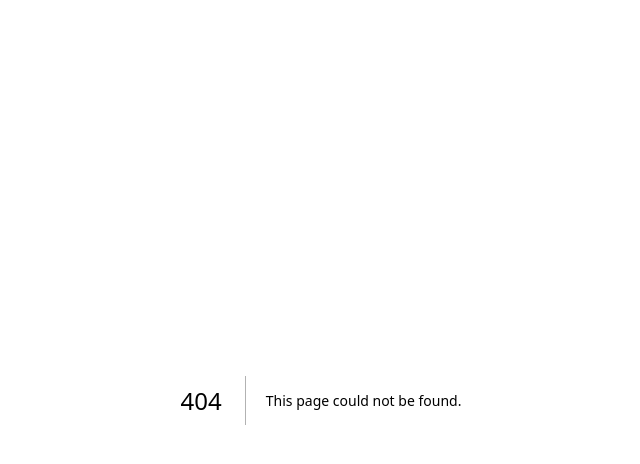
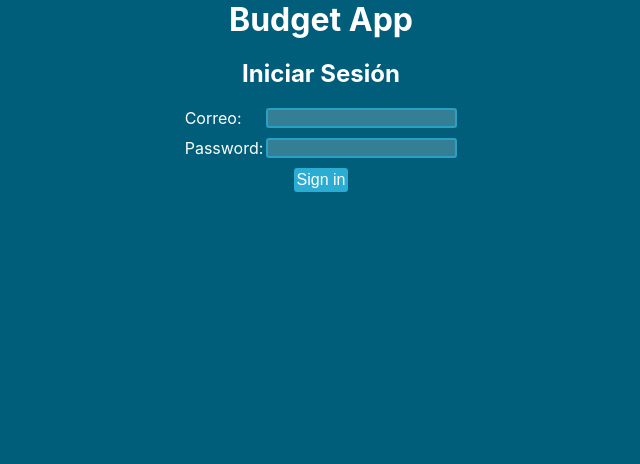
Before and after one commit to signscloudhn/budget, a Next.js app: page /login in a window 1280 px wide. Before the commit this address had no page. Shown: the top 464 px of the page, without its empty margins (319-959 px from the left). Built offline with nearby package versions, Linux system fonts and the light colour scheme.

Commit message:
🐛 Calculo mas preciso de decimales

```diff
--- a/pages/dashboard/[id]/styles/DivisionInfo.module.scss
+++ b/pages/dashboard/[id]/styles/DivisionInfo.module.scss
@@ -25,6 +25,9 @@
 
 .publications {
   display: flex;
+  input {
+    width: 60px;
+  }
   .post {
     margin: 5px;
     display: flex;
--- /dev/null
+++ b/pages/login/index.tsx
@@ -0,0 +1,44 @@
+import { ErrorMessage, Field, Form, Formik } from "formik"
+import styles from "./styles/login.module.scss"
+import { validationsLoginForm } from '../../utils/validations';
+import * as yup from 'yup';
+
+const index = () => {
+
+  return (
+    <main className={styles.login_layout}>
+      <h1>Budget App</h1>
+      <div className={styles.form_content} >
+        <h2>Iniciar Sesión</h2>
+      <Formik
+        initialValues={{
+          email: "",
+          password: "",
+        }}
+        onSubmit={(values) => {
+          console.log(values)
+        }}
+        validationSchema={yup.object(validationsLoginForm)}
+      >
+        {() => (
+          <Form>
+            <div>
+              <label>Correo:</label>
+              <Field type="email" name="email" />
+            </div>
+            <ErrorMessage name="email" component="p" />
+            <div>
+              <label>Password:</label>
+              <Field type="password" name="password" />
+            </div>
+            <ErrorMessage name="password" component="p" />
+            <button type="submit" >Sign in</button>
+          </Form>
+        )}
+      </Formik>
+      </div>
+    </main>
+  )
+}
+
+export default index
--- /dev/null
+++ b/pages/login/styles/login.module.scss
@@ -0,0 +1,52 @@
+@mixin flex-center {
+  display: flex;
+  flex-direction: column;
+  align-items: center;
+  justify-content: center;
+}
+
+.login_layout {
+  color: #fff;
+  @include flex-center;
+  .form_content {
+    @include flex-center;
+    padding: 20px;
+    form {
+      padding: 20px;
+      @include flex-center;
+      gap: 10px;
+      div {
+        width: 100%;
+        display: flex;
+        justify-content: space-between;
+        gap: 3px;
+        input {
+          padding: 0px 5px;
+          background-color: #ffffff34;
+          border-radius: 3px;
+          border: 2px solid #29a0c4;
+          transition: all 0.5s;
+          &:focus {
+            outline: none;
+            border: 2px solid transparent;
+            border-bottom: 2px solid #33cfff;
+            border-radius: 0px;
+            background: none;
+          }
+        }
+      }
+      button {
+        font-size: 16px;
+        padding: 3px;
+        color: rgb(255, 255, 255);
+        background-color: #2bacd3;
+        border: none;
+        border-radius: 3px;
+        cursor: pointer;
+        &:active {
+          border: 2px solid #33cfff;
+        }
+      }
+    }
+  }
+}
--- a/styles/globals.css
+++ b/styles/globals.css
@@ -12,7 +12,7 @@ a {
 * {
   box-sizing: border-box;
   padding: 0;
-    margin: 0;
+  margin: 0;
 }
 
 html {
--- a/utils/calculations.ts
+++ b/utils/calculations.ts
@@ -10,9 +10,9 @@ export const splitBudget = (publications: number, week: storeWeeks) => {
 
     const budgetSocialMedia = budgetPublication / 2
 
-    const budgetSocialMediaRounded = Number(budgetSocialMedia.toFixed(2))
+    const budgetSocialMediaRounded = Number(budgetSocialMedia.toFixed(4))
 
-    const budgetPublicationRounded = Number(budgetPublication.toFixed(2))
+    const budgetPublicationRounded = Number(budgetPublication.toFixed(4))
 
     idCounter = idCounter + 1
 
@@ -68,7 +68,7 @@ export const recalculatePublications = (
 
     const budgetSocialMedia = budget / 2
 
-    const budgetSocialMediaRounded = Number(budgetSocialMedia.toFixed(2))
+    const budgetSocialMediaRounded = Number(budgetSocialMedia.toFixed(4))
 
     currentPublication.distribution = {
       instagram: {
@@ -85,11 +85,11 @@ export const recalculatePublications = (
       if (post.equivalent) {
         const budgetToPost = leftOverForEquivalents / equivalentPosts.length
 
-        post.budget = budgetToPost
+        post.budget = Number(budgetToPost.toFixed(4))
 
         const budgetSocialMedia = budgetToPost / 2
 
-        const budgetSocialMediaRounded = Number(budgetSocialMedia.toFixed(2))
+        const budgetSocialMediaRounded = Number(budgetSocialMedia.toFixed(4))
 
         post.distribution = {
           instagram: {
@@ -129,10 +129,10 @@ export const calculateCurrentResidue = (week: storeWeeks) => {
   let residue = 0
 
   week.division.forEach((publication) => {
-    residue = residue + Number(publication.residue.toFixed(2))
+    residue = residue + Number(publication.residue.toFixed(4))
   })
 
-  week.residue = Number(residue.toFixed(2))
+  week.residue = Number(residue.toFixed(4))
 }
 
 export const generateDate = (date?: string | undefined) => {
--- a/utils/update.ts
+++ b/utils/update.ts
@@ -175,7 +175,7 @@ export const spentUpdater = ({
   const residueWithDecimals = residueFacebook + residueInstagram
 
   currentWeek.division[publicationIndex].residue = Number(
-    residueWithDecimals.toFixed(2)
+    residueWithDecimals.toFixed(4)
   )
 
   calculateCurrentResidue(currentWeek)
--- /dev/null
+++ b/utils/validations.ts
@@ -0,0 +1,8 @@
+import * as yup from "yup"
+
+const requerido = "Campo obligatorio"
+
+export const validationsLoginForm = {
+  email: yup.string().email("Correo invalido").required(requerido),
+  password: yup.string().required(requerido),
+}
```
